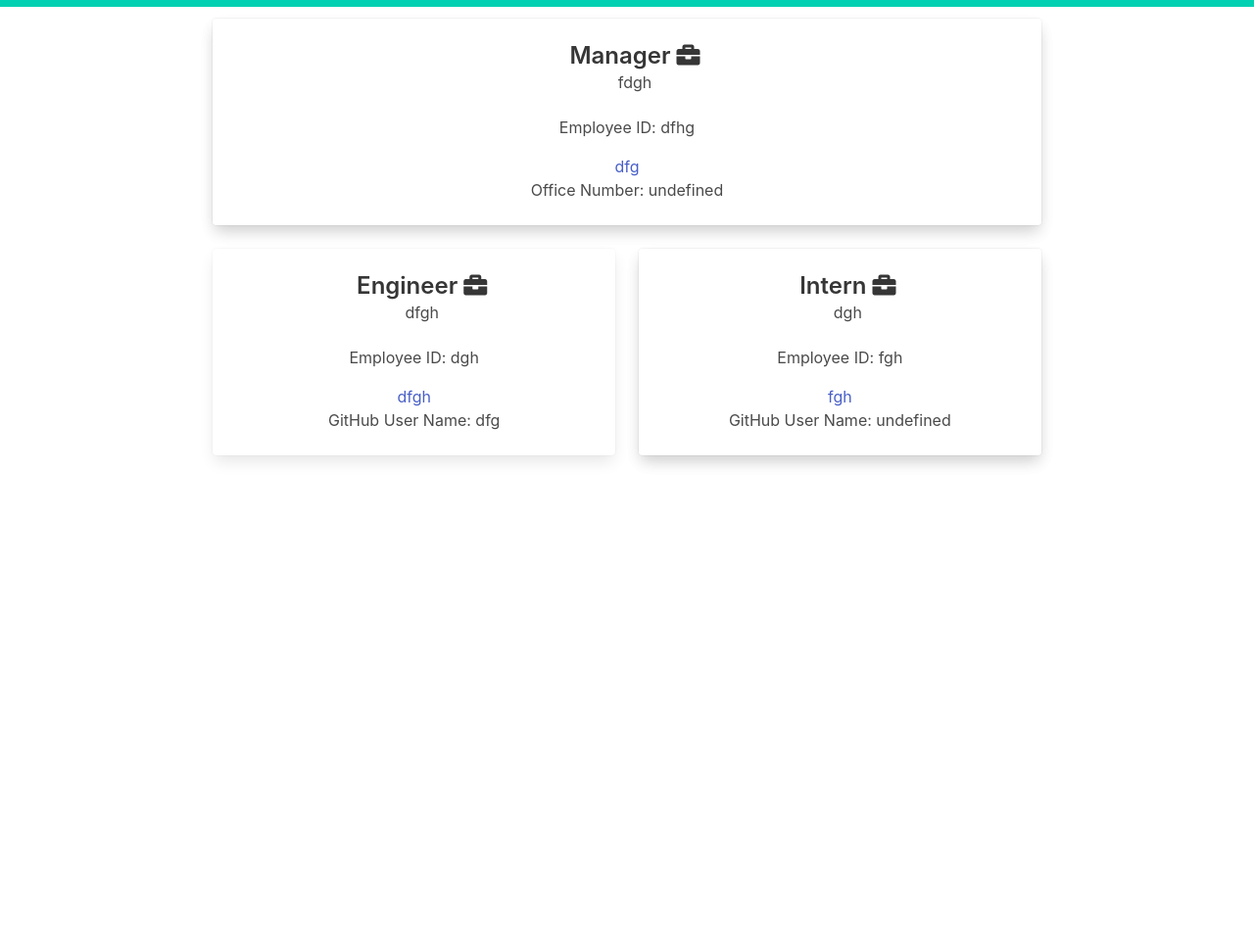
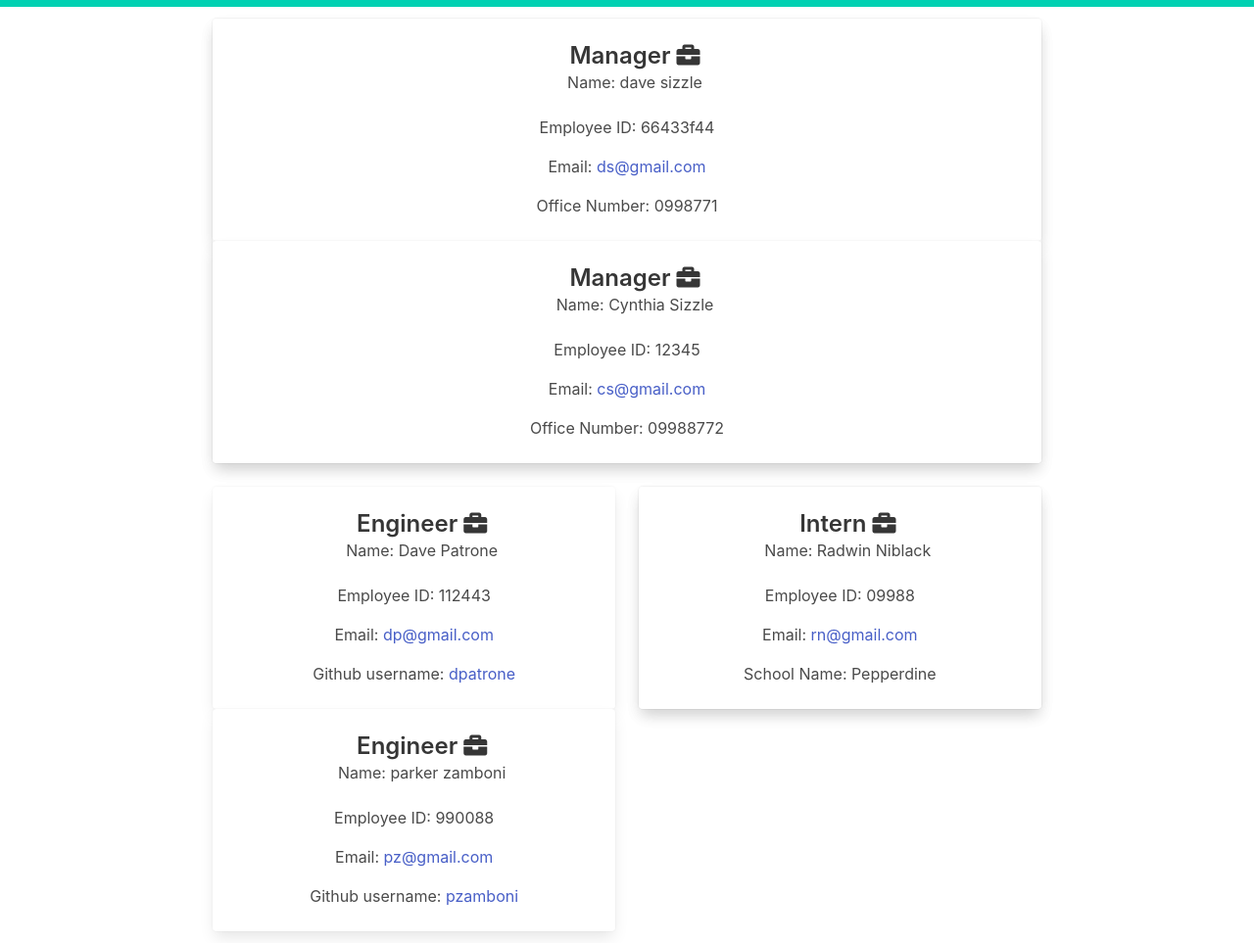
Before and after one commit to pfdemarco/Team-Profile-Generator, a website: page main.html in a window 1280 px wide. Shown: the part 77-1040 px from the top of the page at 98% size. Before the commit the page ends 800 px from the top, so only its background shows below. Drawn offline with nearby package versions, Linux system fonts and the light colour scheme.

Commit message:
fixed names and style manager.officeNum doesnt work ?

```diff
--- a/main.html
+++ b/main.html
@@ -14,7 +14,7 @@
     <section class="hero is-small is-primary mb-3">
       <div class="hero-body">
         <h1 class="title has-text-centered">
-          My Team
+          The Dream Team
         </h1>
       </div>
     </section>
@@ -24,8 +24,7 @@
       <!-- MANAGER -->
       <div class="column is-two-thirds has-text-centered is-centered">
         <div class="card is-one-third has-text-centered ">
-
-   <div class="card is-one-third has-text-centered ">
+          <div class="card is-one-third has-text-centered ">
 
   <div class="card-content">
     <div class="media">
@@ -33,14 +32,32 @@
       </div>
       <div class="media-content">
         <p class="title is-4">Manager <i class="fas fa-briefcase"></i></p>
-        <p class="subtitle is-6">fdgh</p>
+        <p class="subtitle is-6">Name: dave sizzle</p>
       </div>
     </div>
 
     <div class="content">
-      <p>Employee ID: dfhg</p>
-      <a target="_blank" href="mailto:dfg">dfg</a>
-      <p>Office Number: undefined</p>
+      <p>Employee ID: 66433f44</p>
+      <p>Email: <a target="_blank" href="mailto:ds@gmail.com">ds@gmail.com</a></p>
+      <p>Office Number: 0998771</p>
+    </div>
+  </div>
+  </div><div class="card is-one-third has-text-centered ">
+
+  <div class="card-content">
+    <div class="media">
+      <div class="media-left">
+      </div>
+      <div class="media-content">
+        <p class="title is-4">Manager <i class="fas fa-briefcase"></i></p>
+        <p class="subtitle is-6">Name: Cynthia Sizzle</p>
+      </div>
+    </div>
+
+    <div class="content">
+      <p>Employee ID: 12345</p>
+      <p>Email: <a target="_blank" href="mailto:cs@gmail.com">cs@gmail.com</a></p>
+      <p>Office Number: 09988772</p>
     </div>
   </div>
   </div>
@@ -50,7 +67,7 @@
       <!-- ENGINEER -->
     <div class="columns has-text-centered is-centered">
       <div class="column is-one-third">
-      <div class="card is-one-third has-text-centered ">
+        <div class="card is-one-third has-text-centered ">
 
   <div class="card-content">
     <div class="media">
@@ -58,14 +75,32 @@
       </div>
       <div class="media-content">
         <p class="title is-4">Engineer <i class="fas fa-briefcase"></i></p>
-        <p class="subtitle is-6">dfgh</p>
+        <p class="subtitle is-6">Name: Dave Patrone</p>
       </div>
     </div>
 
     <div class="content">
-      <p>Employee ID: dgh</p>
-      <a target="_blank" href="mailto:dfgh">dfgh</a>
-      <p>GitHub User Name: dfg</p>
+      <p>Employee ID: 112443</p>
+      <p>Email: <a target="_blank" href="mailto:dp@gmail.com">dp@gmail.com</a></p>
+      <p>Github username: <a target="_blank" href="https://github.com/dpatrone">dpatrone</a></p>
+    </div>
+  </div>
+  </div><div class="card is-one-third has-text-centered ">
+
+  <div class="card-content">
+    <div class="media">
+      <div class="media-left">
+      </div>
+      <div class="media-content">
+        <p class="title is-4">Engineer <i class="fas fa-briefcase"></i></p>
+        <p class="subtitle is-6">Name: parker zamboni</p>
+      </div>
+    </div>
+
+    <div class="content">
+      <p>Employee ID: 990088</p>
+      <p>Email: <a target="_blank" href="mailto:pz@gmail.com">pz@gmail.com</a></p>
+      <p>Github username: <a target="_blank" href="https://github.com/pzamboni">pzamboni</a></p>
     </div>
   </div>
   </div>
@@ -74,7 +109,7 @@
       <!-- INTERN -->
       <div class="column is-one-third">
         <div class="card is-one-third has-text-centered ">
-    <div class="card is-one-third has-text-centered ">
+          <div class="card is-one-third has-text-centered ">
 
   <div class="card-content">
     <div class="media">
@@ -82,19 +117,19 @@
       </div>
       <div class="media-content">
         <p class="title is-4">Intern <i class="fas fa-briefcase"></i></p>
-        <p class="subtitle is-6">dgh</p>
+        <p class="subtitle is-6">Name: Radwin Niblack</p>
       </div>
     </div>
 
     <div class="content">
-      <p>Employee ID: fgh</p>
-      <a target="_blank" href="mailto:fgh">fgh</a>
-      <p>GitHub User Name: undefined</p>
+      <p>Employee ID: 09988</p>
+      <p>Email: <a target="_blank" href="mailto:rn@gmail.com">rn@gmail.com</a></p>
+      <p>School Name: Pepperdine</p>
     </div>
   </div>
   </div>
-         </div>
-     </div>
+        </div>
+      </div>
     </div>
 
   </body>
```
Also changed, not shown: index.js (+20 -34 lines), 1 other file.
